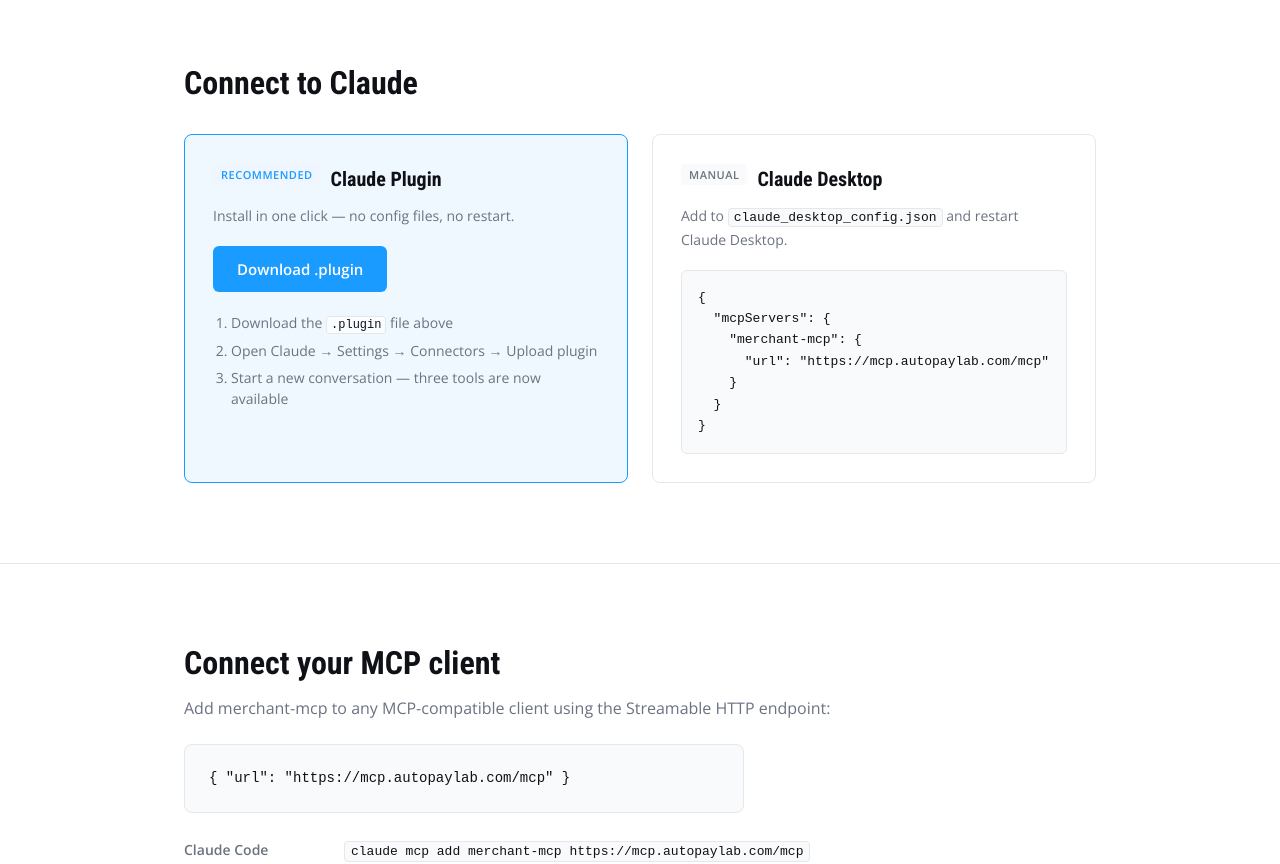
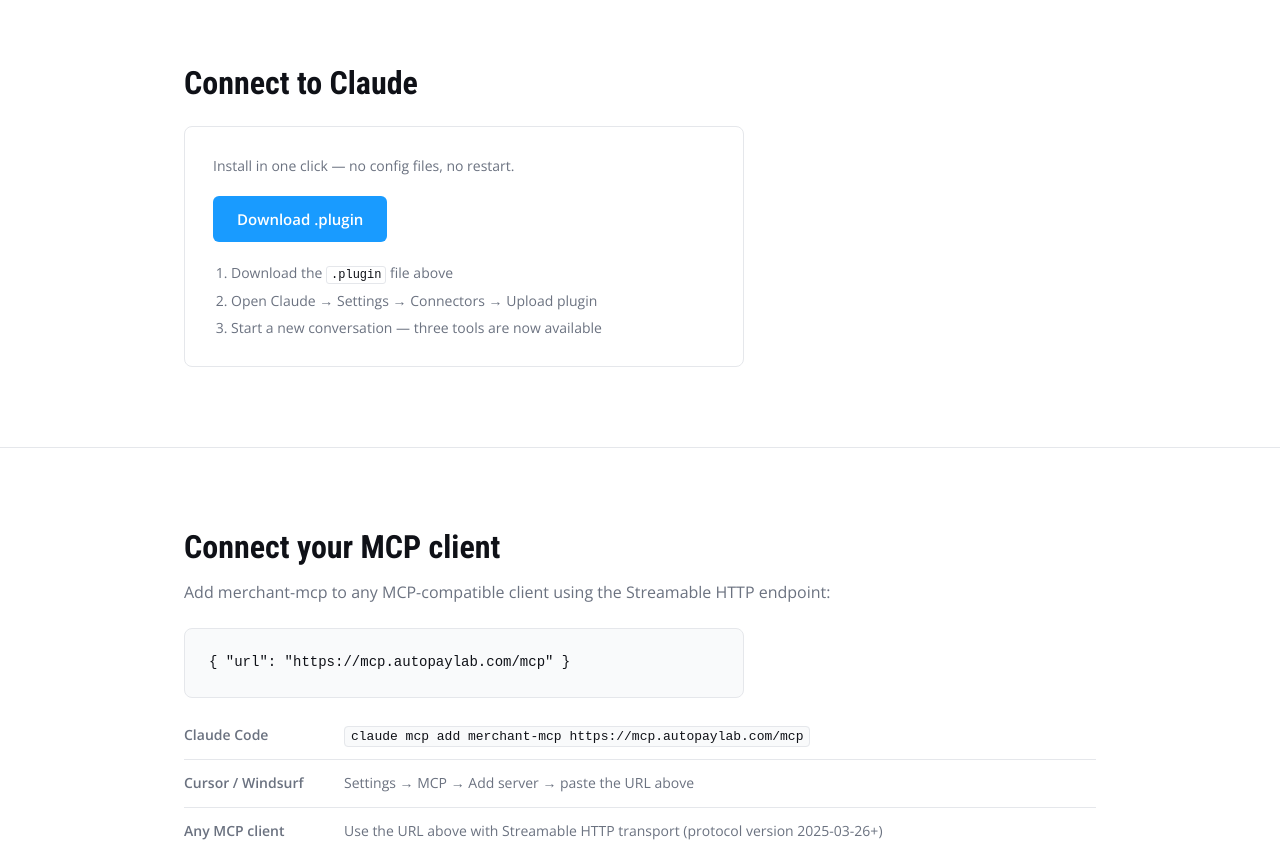
Before and after one commit to autopaylab/merchant-mcp, a website: page public/index.html in a window 1280 px wide. Shown: the part 1640-2504 px from the top of the page. Drawn offline with nearby package versions, Linux system fonts and the light colour scheme.

Commit message:
fix: remove Claude Desktop install, plugin only

```diff
--- a/public/index.html
+++ b/public/index.html
@@ -239,41 +239,13 @@
       border-top: 1px solid var(--border);
     }
 
-    .claude-connect h2 { margin-bottom: 32px; }
-
-    .claude-methods {
-      display: grid;
-      grid-template-columns: 1fr 1fr;
-      gap: 24px;
-    }
+    .claude-connect h2 { margin-bottom: 24px; }
 
     .claude-method {
       border: 1px solid var(--border);
       border-radius: 8px;
       padding: 28px;
-    }
-
-    .claude-method--primary {
-      border-color: var(--accent);
-      background: #F0F8FF;
-    }
-
-    .method-header {
-      display: flex;
-      align-items: center;
-      gap: 10px;
-      margin-bottom: 10px;
-    }
-
-    .method-header h3 {
-      font-family: 'Roboto Condensed', sans-serif;
-      font-size: 20px;
-      font-weight: 700;
-    }
-
-    .badge--gray {
-      background: var(--code-bg);
-      color: var(--text-secondary);
+      max-width: 560px;
     }
 
     .claude-method p {
@@ -319,19 +291,6 @@
       border-radius: 3px;
       padding: 1px 4px;
       color: var(--text-primary);
-    }
-
-    .claude-method pre {
-      background: var(--code-bg);
-      border: 1px solid var(--border);
-      border-radius: 6px;
-      padding: 16px;
-      font-family: 'Courier New', Courier, monospace;
-      font-size: 13px;
-      line-height: 1.65;
-      overflow-x: auto;
-      color: var(--text-primary);
-      margin-top: 4px;
     }
 
     /* ── Connect ──────────────────────────────── */
@@ -448,8 +407,6 @@
 
       .cards { grid-template-columns: 1fr; }
 
-      .claude-methods { grid-template-columns: 1fr; }
-
       .footer-inner { flex-direction: column; gap: 14px; text-align: center; }
     }
   </style>
@@ -545,13 +502,7 @@
   <section class="claude-connect">
     <div class="container">
       <h2>Connect to Claude</h2>
-      <div class="claude-methods">
-
-        <div class="claude-method claude-method--primary">
-          <div class="method-header">
-            <span class="badge">Recommended</span>
-            <h3>Claude Plugin</h3>
-          </div>
+      <div class="claude-method">
         <p>Install in one click — no config files, no restart.</p>
         <a href="https://github.com/autopaylab/merchant-mcp/releases/latest/download/merchant-mcp.plugin" class="btn btn-primary method-download">Download .plugin</a>
         <ol class="method-steps">
@@ -559,23 +510,6 @@
           <li>Open Claude → Settings → Connectors → Upload plugin</li>
           <li>Start a new conversation — three tools are now available</li>
         </ol>
-        </div>
-
-        <div class="claude-method">
-          <div class="method-header">
-            <span class="badge badge--gray">Manual</span>
-            <h3>Claude Desktop</h3>
-          </div>
-          <p>Add to <code>claude_desktop_config.json</code> and restart Claude Desktop.</p>
-          <pre>{
-  "mcpServers": {
-    "merchant-mcp": {
-      "url": "https://mcp.autopaylab.com/mcp"
-    }
-  }
-}</pre>
-        </div>
-
       </div>
     </div>
   </section>
```
Also changed, not shown: README.md. Lines whose indentation alone changed are shown as unchanged.
